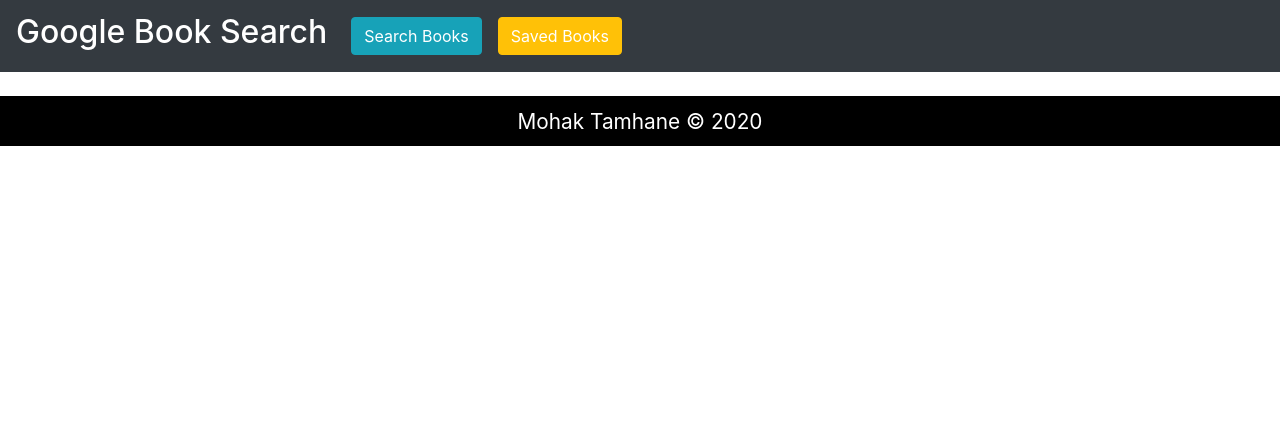
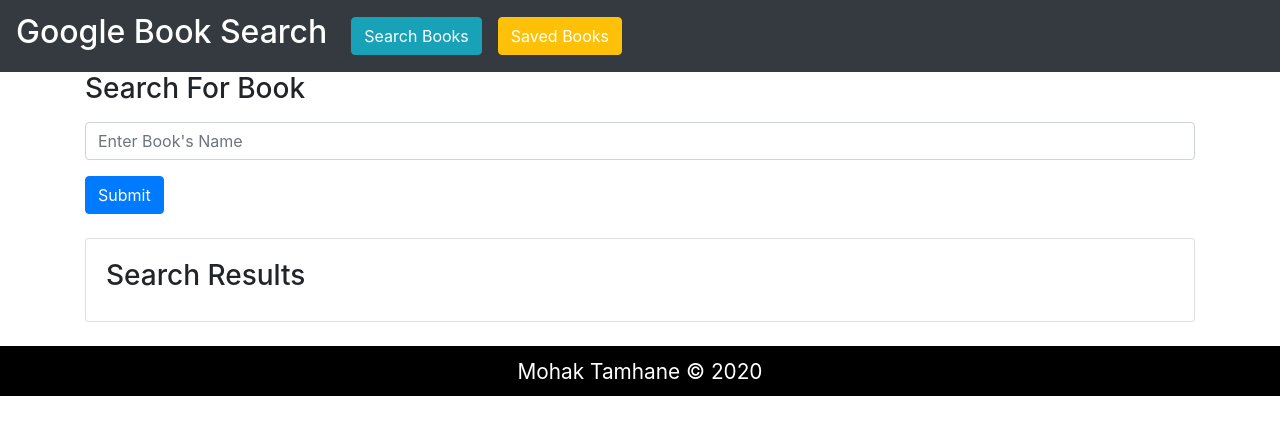
Before and after one commit to mohak92/google-books-mern, a React (Create React App) app in the folder client/: page / in a window 1280 px wide. Shown: the top 434 px of the page. Built offline with nearby package versions, Linux system fonts and the light colour scheme; a web font is replaced by a local one.

Commit message:
routes added

```diff
--- a/client/src/App.js
+++ b/client/src/App.js
@@ -1,5 +1,6 @@
 import React from "react";
 import { BrowserRouter as Router, Route, Switch } from "react-router-dom";
+import SearchBooks from './hoc/SearchBooks';
 import Header from "./components/Header";
 import Footer from "./components/Footer";
 import './Resources/css/styles.css'
@@ -10,6 +11,9 @@
         <Router>
             <div>
                 <Header />
+                <Switch>
+                <Route exact path="/" component={SearchBooks}/>
+                </Switch>
                 <br />
                 <Footer />
             </div>
```
